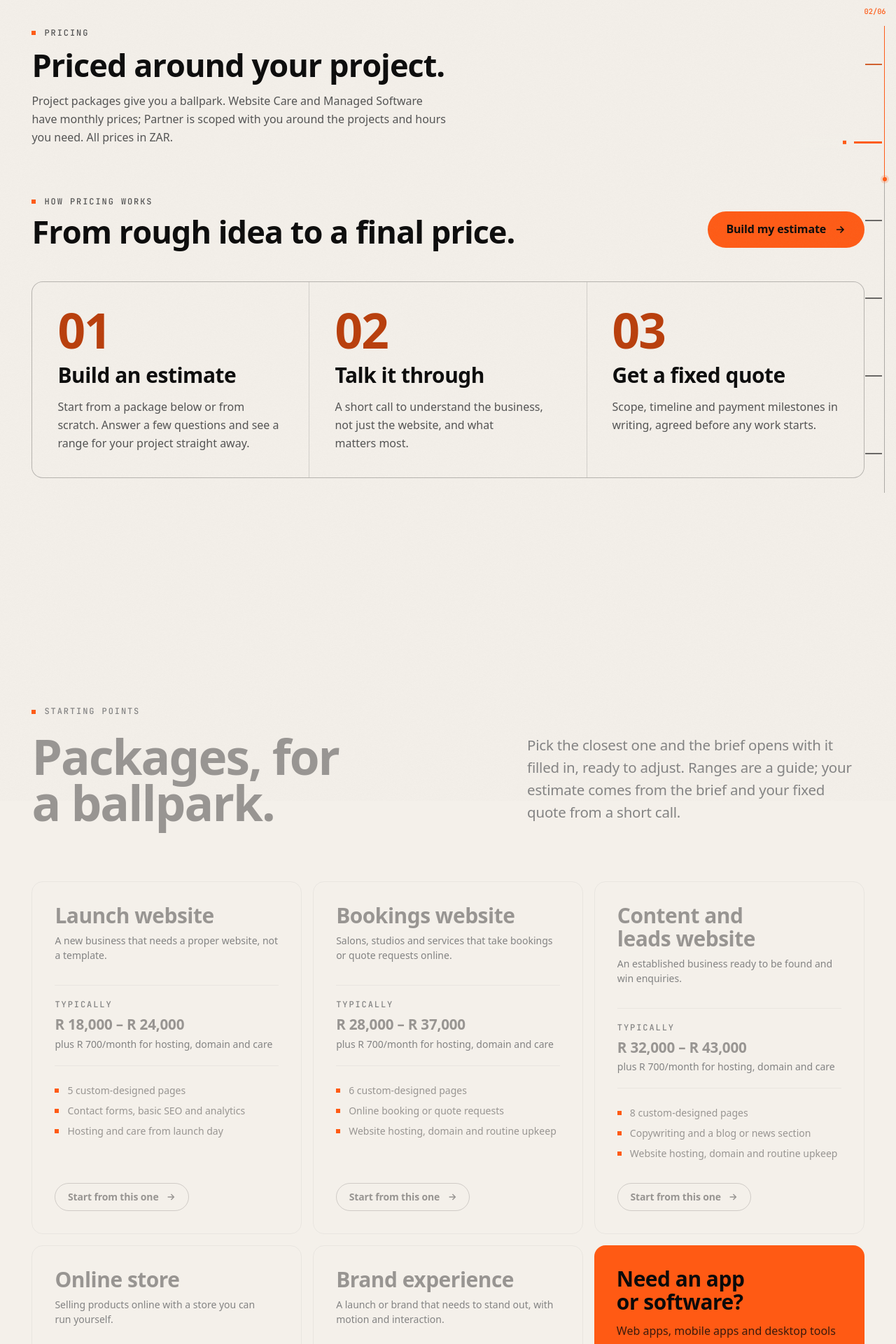
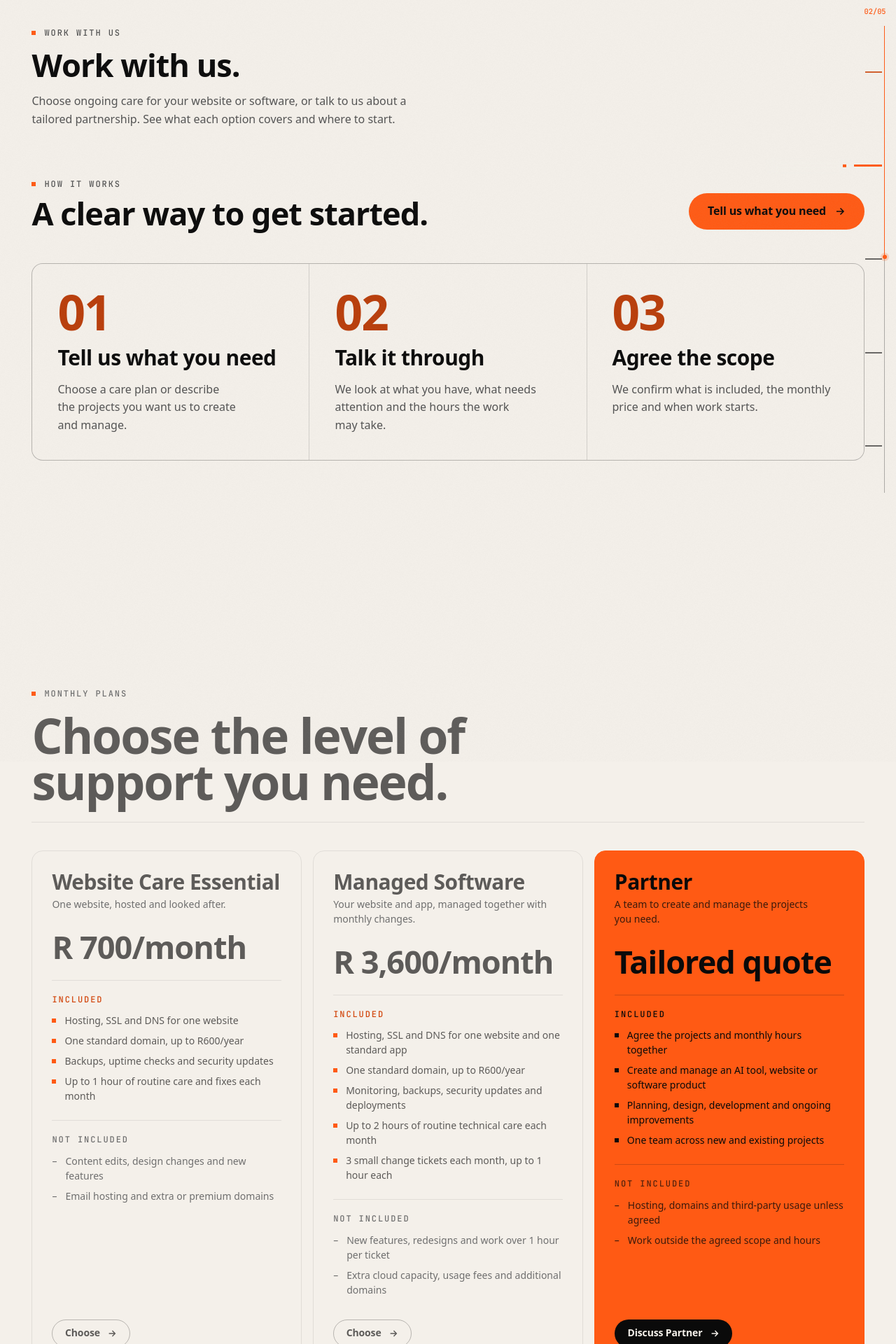
Before and after one commit to EnzoDV5/Stack-Studio, a React (Vite) app: page /pricing in a window 1280 px wide. Shown: the part 80-2000 px from the top of the page at 70% size. Built offline with nearby package versions, Linux system fonts and the light colour scheme; no server answers.

Commit message:
feat(pricing): focus page on working together

```diff
--- a/src/data/navigation.ts
+++ b/src/data/navigation.ts
@@ -3,7 +3,7 @@ import type { CtaLink, NavItem } from '@/types'
 export const primaryNav: NavItem[] = [
   { label: 'Work', to: '/work', description: 'Case studies and proof' }, // COPY:
   { label: 'Services', to: '/services', description: 'What we build, and how' }, // COPY:
-  { label: 'Pricing', to: '/pricing', description: 'Starting prices and estimates' }, // COPY:
+  { label: 'Work With Us', to: '/pricing', description: 'Care plans and partnership' }, // COPY:
   { label: 'Studio', to: '/studio', description: 'The founders and how we work' }, // COPY:
 ]
 
--- a/src/data/pages.ts
+++ b/src/data/pages.ts
@@ -24,9 +24,9 @@ export const pageMeta = {
     path: '/services',
   },
   pricing: {
-    title: 'Pricing', // COPY:
+    title: 'Work With Us', // COPY:
     description:
-      'Starting prices for once-off website builds, changes to existing sites, and monthly care plans, so you know roughly where you stand before we talk.', // COPY:
+      'Compare Website Care, Managed Software and a tailored Partner engagement with Stack Studio. See what each option includes and how we work together.', // COPY:
     path: '/pricing',
   },
   studio: {
@@ -77,7 +77,7 @@ export const closingCtaCode = [
 /* ---------- Home ---------- */
 /**
  * Home answers "who are you, and can you do it?": what we do, the work, what clients say and
- * who we are. Only starting package ranges appear here; detailed prices live on /pricing and
+ * who we are. Starting package ranges appear here; ongoing plans live on /pricing and
  * the process is on /services. Every
  * section ends with a "go deeper" link to its full page, so visitors choose what to explore.
  */
@@ -136,8 +136,7 @@ export const homeContent = {
   },
   /**
    * The website packages (data/quotes), each shown on the laptop as a site we built that fits
-   * it, so visitors see what theirs could be. Indicative ranges match the starting quotes on
-   * /pricing, where visitors can adjust the quote in the brief.
+   * it, so visitors see what theirs could be. The brief lets visitors adjust the quote.
    */
   packages: {
     eyebrow: 'Packages', // COPY:
@@ -145,6 +144,7 @@ export const homeContent = {
     intro:
       'Five common ways to start, each shown on something we’ve built. Open a package to see what it includes and its indicative price.', // COPY:
     priceLabel: 'Typically', // COPY:
+    monthly: (price: string) => `plus ${price} for hosting, domain and care`, // COPY:
     includesLabel: 'Includes', // COPY:
     exampleLabel: 'Example', // COPY:
     caseLink: 'See the project', // COPY:
@@ -171,7 +171,7 @@ export const homeContent = {
         caption: 'Designed from a blank page, with motion built in', // COPY:
       },
     } as Record<string, { project?: string; phone?: boolean; video?: StageId; caption: string }>,
-    more: { label: 'Compare packages and prices', to: '/pricing' }, // COPY:
+    more: { label: 'Build your estimate', to: '/start?path=build' }, // COPY:
   },
   studio: {
     eyebrow: 'Studio', // COPY:
@@ -412,16 +412,15 @@ export const partnerSectionContent = {
 /* ---------- Pricing ---------- */
 export const pricingContent = {
   hero: {
-    eyebrow: 'Pricing', // COPY:
-    title: 'Priced around your project.', // COPY:
+    eyebrow: 'Work With Us', // COPY:
+    title: 'Work with us.', // COPY:
     intro:
-      'Project packages give you a ballpark. Website Care and Managed Software have monthly prices; Partner is scoped with you around the projects and hours you need. All prices in ZAR.', // COPY:
+      'Choose ongoing care for your website or software, or talk to us about a tailored partnership. See what each option covers and where to start.', // COPY:
   } satisfies PageHeroContent,
   navigation: {
-    label: 'Pricing sections', // COPY:
+    label: 'Work with us sections', // COPY:
     items: [
-      { id: 'pricing-approach', label: 'How pricing works' }, // COPY:
-      { id: 'pricing-packages', label: 'Packages' }, // COPY:
+      { id: 'pricing-approach', label: 'How it works' }, // COPY:
       { id: 'pricing-plans', label: 'Monthly plans' }, // COPY:
       { id: 'pricing-partner', label: 'Partner plan' }, // COPY:
       { id: 'pricing-terms', label: 'Payment terms' }, // COPY:
@@ -429,47 +428,23 @@ export const pricingContent = {
     ],
   },
   approach: {
-    eyebrow: 'How pricing works', // COPY:
-    title: 'From rough idea to a final price.', // COPY:
+    eyebrow: 'How it works', // COPY:
+    title: 'A clear way to get started.', // COPY:
     steps: [
       {
-        title: 'Build an estimate', // COPY:
-        body: 'Start from a package below or from scratch. Answer a few questions and see a range for your project straight away.', // COPY:
+        title: 'Tell us what you need', // COPY:
+        body: 'Choose a care plan or describe the projects you want us to create and manage.', // COPY:
       },
       {
         title: 'Talk it through', // COPY:
-        body: 'A short call to understand the business, not just the website, and what matters most.', // COPY:
+        body: 'We look at what you have, what needs attention and the hours the work may take.', // COPY:
       },
       {
-        title: 'Get a fixed quote', // COPY:
-        body: 'Scope, timeline and payment milestones in writing, agreed before any work starts.', // COPY:
+        title: 'Agree the scope', // COPY:
+        body: 'We confirm what is included, the monthly price and when work starts.', // COPY:
       },
     ],
-    cta: { label: 'Build my estimate', to: '/start' }, // COPY:
-  },
-  quotes: {
-    eyebrow: 'Starting points', // COPY:
-    title: 'Packages, for a ballpark.', // COPY:
-    intro:
-      'Pick the closest one and the brief opens with it filled in, ready to adjust. Ranges are a guide; your estimate comes from the brief and your fixed quote from a short call.', // COPY:
-    rangeLabel: 'Typically', // COPY:
-    monthly: (price: string) => `plus ${price} for hosting, domain and care`, // COPY:
-    start: 'Start from this one', // COPY:
-    /** The last card: apps and software, which vary too much to package. */
-    apps: {
-      title: 'Need an app or software?', // COPY:
-      body: 'Web apps, mobile apps and desktop tools vary by scope. These starting estimates are calculated at R400 per working hour; after scoping, we turn the hours into a fixed quote.', // COPY:
-      /** Representative software offerings whose calculated estimates appear on the card. */
-      offerings: { webApp: 'web-app', desktop: 'desktop-app', mobile: 'custom-software' },
-      prices: (webApp: string, desktop: string, mobile: string) => [
-        `Web apps from ${webApp}`, // COPY:
-        `Desktop apps from ${desktop}`, // COPY:
-        `Mobile apps from ${mobile}`, // COPY:
-      ],
-      label: 'Tell us about your app', // COPY:
-      /** Opens the brief on "What are we building?", where the app types are listed. */
-      to: '/start?path=build',
-    },
+    cta: { label: 'Tell us what you need', to: '/start' }, // COPY:
   },
   plans: {
     eyebrow: 'Monthly plans', // COPY:
@@ -516,8 +491,8 @@ export const pricingContent = {
     hours: (label: string) => `${label} included each month`, // COPY:
   },
   faq: {
-    eyebrow: 'Pricing FAQ', // COPY:
-    title: 'The money questions.', // COPY:
+    eyebrow: 'Common questions', // COPY:
+    title: 'The practical details.', // COPY:
   } satisfies SectionIntro,
 }
 
--- a/src/data/quotes.ts
+++ b/src/data/quotes.ts
@@ -1,7 +1,7 @@
 /**
- * Ready-made starting quotes for the Pricing page. Each is a set of quote-builder answers:
- * the page shows the range lib/estimate computes for it (so prices stay in one place), and
- * "Start from this quote" opens /start?quote=<id> with the builder pre-filled.
+ * Ready-made starting quotes for the Home package showcase. Each is a set of quote-builder
+ * answers; Home shows the range lib/estimate computes for it, and /start?quote=<id> still
+ * opens the builder pre-filled.
  * Answers must be valid for the builder (tests/quotes.test.ts checks every preset).
  */
 import type { QuotePreset } from '@/types'
--- a/src/data/services.ts
+++ b/src/data/services.ts
@@ -1,7 +1,7 @@
 /**
  * Stack's five stages and every offering (see docs/pricing-model.md, the source of truth).
  * Client-facing prices only. Never add internal rates, costs or margins here.
- * visibility: 'pricing' = Pricing + Services pages · 'services' = Services page only
+ * visibility: 'pricing' = public offering; 'services' = Services page only
  * (Build items still show their calculated estimate) · 'hidden' = kept in data, never rendered.
  */
 import type { Offering, ServiceStage, StageId } from '@/types'
@@ -275,7 +275,7 @@ export const offerings: Offering[] = [
       'Full development estimate', // COPY:
     ],
     tiers: [{ label: 'Large systems', fromPrice: buildPrice(37.5) }], // COPY: large systems R15,000–R40,000+
-    notes: ['Required before larger builds.', 'Large systems are scoped in more depth.'], // COPY: the thresholds and prices are on /pricing and in the estimate
+    notes: ['Required before larger builds.', 'Large systems are scoped in more depth.'], // COPY: thresholds and prices are in the estimate
     visibility: 'pricing',
   },
   {
--- a/src/pages/Home/HomePage.tsx
+++ b/src/pages/Home/HomePage.tsx
@@ -22,7 +22,7 @@ import type { PlanFamily, StageId } from '@/types'
 
 // Home answers "who are you, and can you do it?": where the visitor is (with the stack behind the
 // work), a package to start from (shown on sites we built), the work, what clients say and the
-// founders, then the closing band. Package ranges match /pricing; the week-by-week process
+// founders, then the closing band. Package ranges come from the same estimator as /start; the week-by-week process
 // lives on /services. Heavy sections mount only as they approach the viewport.
 const PathChooser = lazy(() =>
   import('@/sections/home/PathChooser').then((m) => ({ default: m.PathChooser })),
@@ -65,7 +65,7 @@ const showcasePackages: ShowcasePackage[] = quotePresets.flatMap((preset) => {
       for: preset.for,
       range: formatPriceRange(result.low, result.high, 1_000),
       monthly: result.carePlan
-        ? pricingContent.quotes.monthly(
+        ? homeContent.packages.monthly(
             `${formatPrice(result.carePlan.pricePerMonth)}${pricingContent.priceLabels.perMonth}`,
           )
         : undefined,
--- a/src/pages/Pricing/PricingPage.tsx
+++ b/src/pages/Pricing/PricingPage.tsx
@@ -3,15 +3,10 @@ import { faqsFor } from '@/data/faqs'
 import { pageMeta, pricingContent } from '@/data/pages'
 import { plans } from '@/data/plans'
 import { policies } from '@/data/policies'
-import { quotePresets } from '@/data/quotes'
-import { getOffering } from '@/data/services'
-import { estimate } from '@/lib/estimate'
-import { formatPrice, formatPriceRange } from '@/lib/format'
 import { isVisible, planPrice } from '@/lib/offer'
 import { MonthlyPlans } from '@/sections/pricing/MonthlyPlans'
 import { PoliciesList } from '@/sections/pricing/PoliciesList'
 import { PricingSteps } from '@/sections/pricing/PricingSteps'
-import { QuoteStarters, type QuoteStarter } from '@/sections/pricing/QuoteStarters'
 import { FaqSection } from '@/sections/shared/FaqSection'
 import { PageTitle } from '@/sections/shared/PageTitle'
 import { SectionNavigator } from '@/sections/shared/SectionNavigator'
@@ -19,47 +14,7 @@ import { SectionNavigator } from '@/sections/shared/SectionNavigator'
 const c = pricingContent
 const l = c.priceLabels
 
-/**
- * Starting quotes with the range the quote builder itself computes for them, so the
- * Pricing page and /start can never disagree. Presets the estimator can't range are skipped.
- */
-const starters: QuoteStarter[] = quotePresets.flatMap((preset) => {
-  const result = estimate(preset.answers)
-  if (result.kind !== 'range') return []
-  return [
-    {
-      id: preset.id,
-      name: preset.name,
-      for: preset.for,
-      includes: preset.includes,
-      // Rounded like the estimate panel on /start, so both show the same range.
-      range: formatPriceRange(result.low, result.high, 1_000),
-      monthly: result.carePlan
-        ? c.quotes.monthly(`${formatPrice(result.carePlan.pricePerMonth)}${l.perMonth}`)
-        : undefined,
-      cta: { label: c.quotes.start, to: `/start?quote=${preset.id}` },
-    },
-  ]
-})
-
-/** Apps and software vary by scope, so show calculated starting estimates for each type. */
-const appIds = c.quotes.apps.offerings
-const fromPrice = (id: string) => formatPrice(getOffering(id)?.fromPrice ?? 0)
-const appsCard = {
-  title: c.quotes.apps.title,
-  body: c.quotes.apps.body,
-  lines: c.quotes.apps.prices(
-    fromPrice(appIds.webApp),
-    fromPrice(appIds.desktop),
-    fromPrice(appIds.mobile),
-  ),
-  label: c.quotes.apps.label,
-  to: c.quotes.apps.to,
-}
-
-/**
- * Ready-made starting quotes open the brief pre-filled. The three ongoing options sit together.
- */
+/** Ongoing care and Partner options, followed by commercial terms and common questions. */
 export function PricingPage() {
   const fixedPlans = plans
     .filter((plan) => (plan.family === 'care' || plan.family === 'managed') && isVisible(plan))
@@ -105,18 +60,6 @@ export function PricingPage() {
           cta={c.approach.cta}
         />
       </div>
-      <div id="pricing-packages">
-        <QuoteStarters
-          tone="paper"
-          eyebrow={c.quotes.eyebrow}
-          title={c.quotes.title}
-          intro={c.quotes.intro}
-          quotes={starters}
-          rangeLabel={c.quotes.rangeLabel}
-          custom={appsCard}
-          notes={[policies.vatNote]}
-        />
-      </div>
       <div id="pricing-plans">
         <MonthlyPlans
           tone="dark"
--- a/src/pages/Services/ServicesPage.tsx
+++ b/src/pages/Services/ServicesPage.tsx
@@ -35,7 +35,7 @@ const l = pricingContent.priceLabels
 const data = { offerings, plans, rates }
 
 /**
- * Services shows no prices (every number lives on /pricing). Each build service opens the brief
+ * Services shows no prices. Each build service opens the brief
  * with that service picked, so choosing one is the way in.
  */
 const withStart = (row: OfferRow): OfferRow =>
@@ -108,7 +108,7 @@ const starter = (() => {
  * Services, grouped the way people look for them: websites, apps
  * and software (the phone), desktop software (the laptop), then taking over, running, improving
  * and partnering on what exists; then how a project runs week by week and what happens once
- * you get in touch. No prices: they're on /pricing, and the brief gives the estimate.
+ * you get in touch. The brief gives project estimates; ongoing plans are on /pricing.
  */
 export function ServicesPage() {
   return (
--- a/src/sections/home/PackageShowcase/PackageShowcase.tsx
+++ b/src/sections/home/PackageShowcase/PackageShowcase.tsx
@@ -24,7 +24,7 @@ export interface ShowcasePackage {
   name: string
   /** Who it's for, in one line. */
   for: string
-  /** Calculated from the same starting quote as the Pricing page. */
+  /** Calculated from the same starting quote as the project brief. */
   range: string
   monthly?: string
   includes: string[]
```
Also changed, not shown: 6 other files (tests, documents, lock files or other folders).
